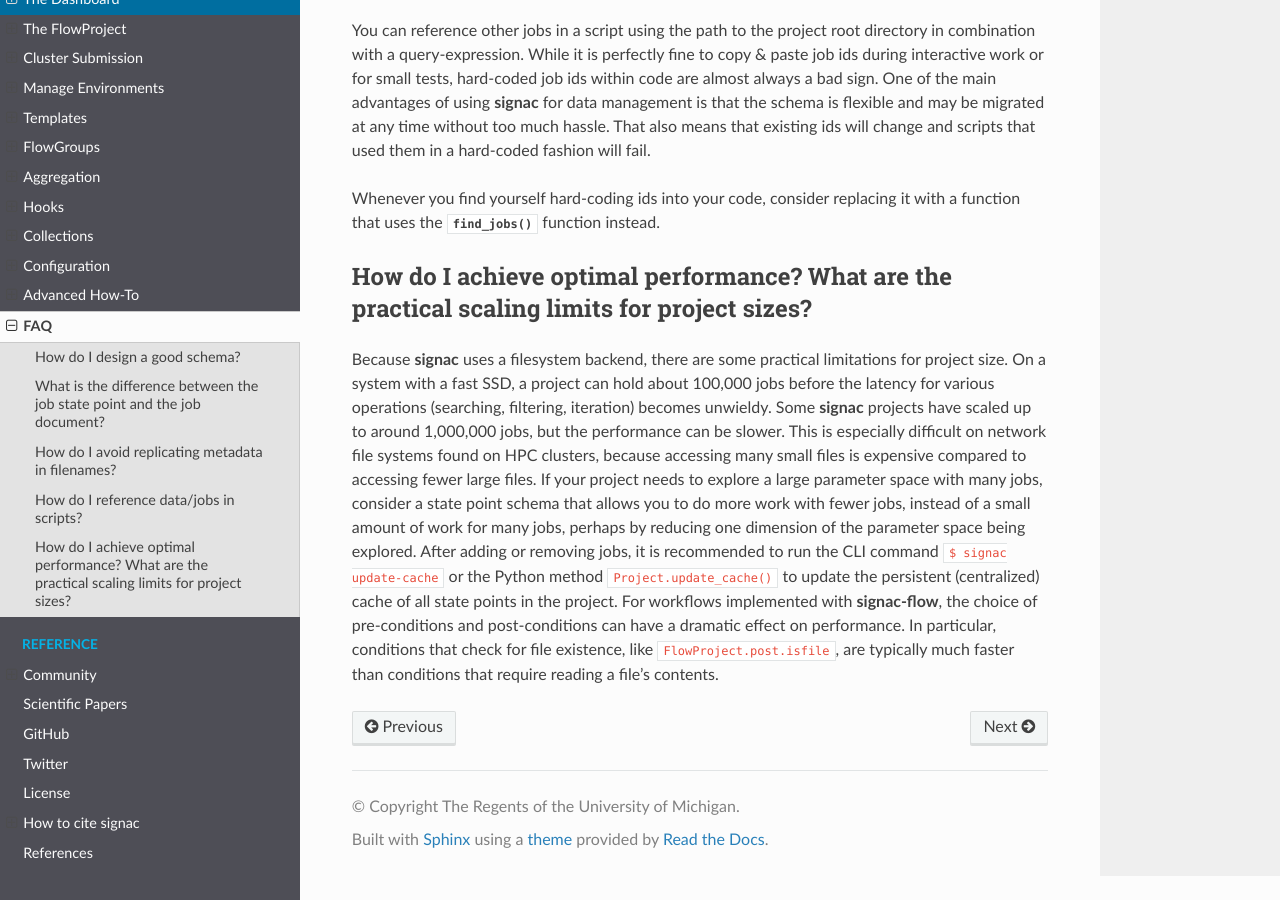
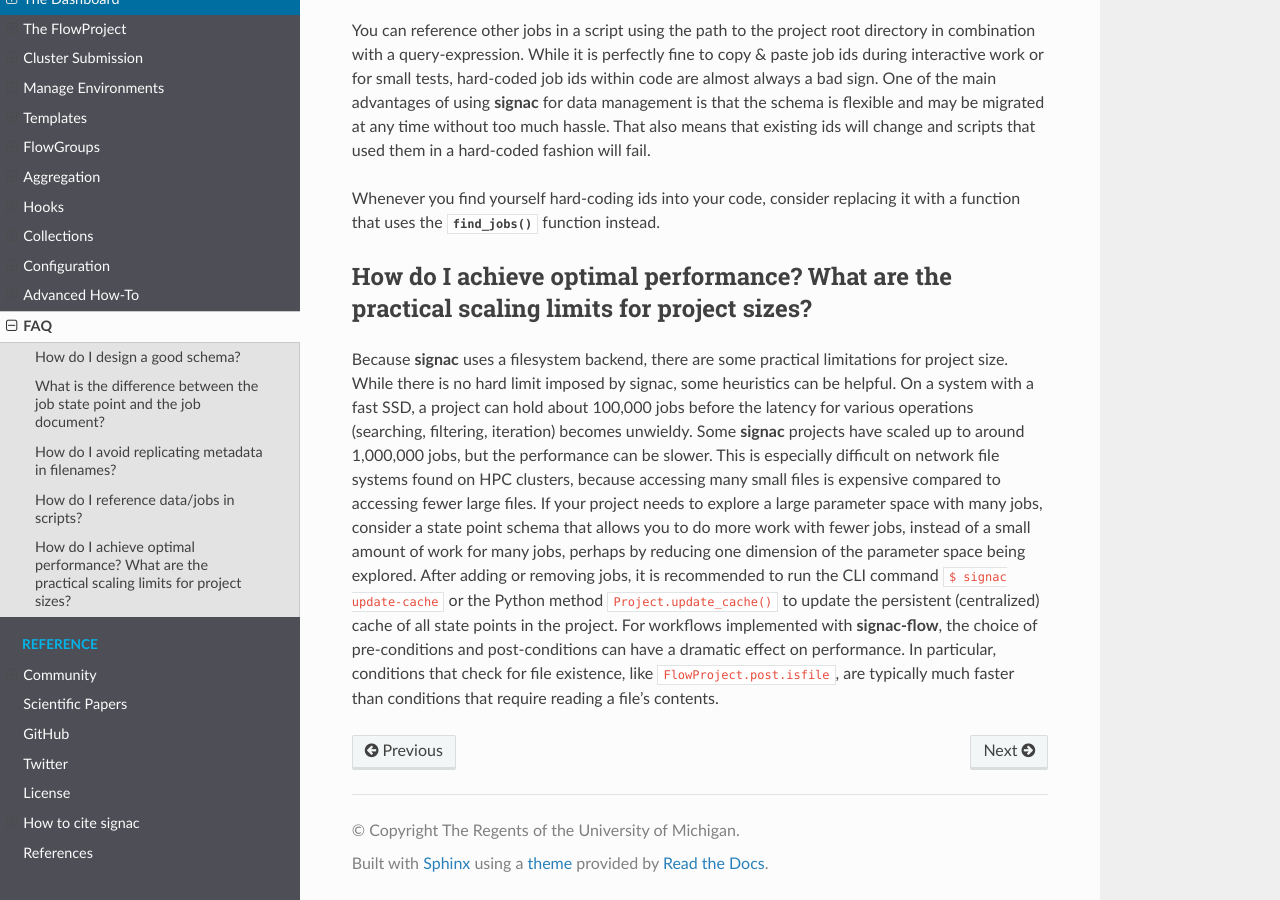
Before and after one commit to glotzerlab/signac-docs, a Sphinx documentation site: the page built from docs/source/tips_and_tricks.rst, in a window 1280 px wide and 900 px high, scrolled down 1568 px. Built offline with Sphinx 7.4.7 and the Read the Docs theme 2.0.0, drawn with Linux system fonts in a browser that asks for light colours.

Commit message:
Update docs/source/tips_and_tricks.rst
Co-authored-by: Brandon Butler <butlerbr@umich.edu>

```diff
--- a/docs/source/tips_and_tricks.rst
+++ b/docs/source/tips_and_tricks.rst
@@ -68,6 +68,7 @@ How do I achieve optimal performance? What are the practical scaling limits for
 ----------------------------------------------------------------------------------------------
 
 Because **signac** uses a filesystem backend, there are some practical limitations for project size.
+While there is no hard limit imposed by signac, some heuristics can be helpful.
 On a system with a fast SSD, a project can hold about 100,000 jobs before the latency for various operations (searching, filtering, iteration) becomes unwieldy.
 Some **signac** projects have scaled up to around 1,000,000 jobs, but the performance can be slower.
 This is especially difficult on network file systems found on HPC clusters, because accessing many small files is expensive compared to accessing fewer large files.
```
